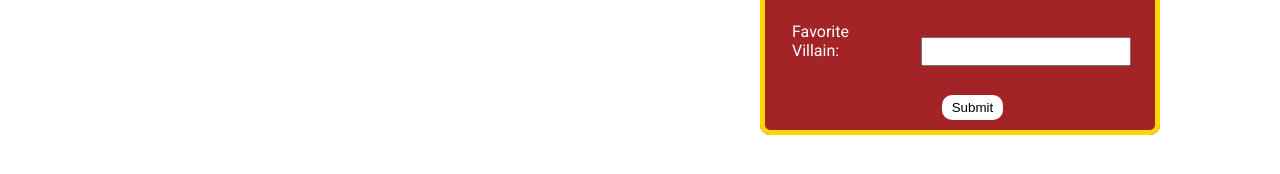
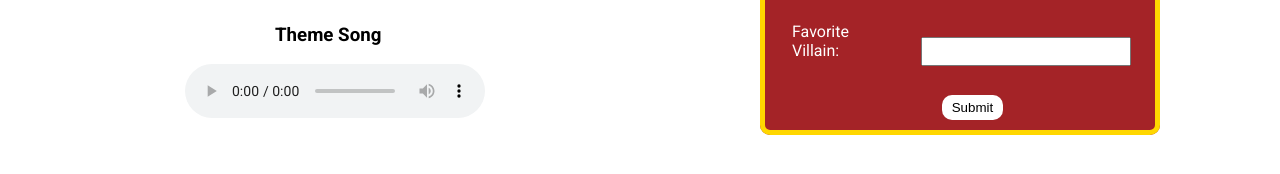
Before and after one commit to sbachma/MightyBytes, a plain HTML site: page index.html in a window 1280 px wide. Shown: the part 618-792 px from the top of the page. Drawn offline with Linux system fonts and the light colour scheme.

Commit message:
Theme Song Added

```diff
--- a/index.html
+++ b/index.html
@@ -76,6 +76,13 @@
     #submit-button:active {
         background: hsl(0, 0%, 90%);
     }
+    #themesong {
+      padding-left: 185px;
+      padding-top: 5%;
+    }
+    h3 {
+      margin-left: 90px;
+    }
     </style>
     <link rel="preconnect" href="https://fonts.googleapis.com" />
     <link rel="preconnect" href="https://fonts.gstatic.com" crossorigin />
@@ -105,6 +112,12 @@
           Indian Hills has chosen <span class="theme">Superheroes</span> as this year's theme. Our team, The Mighty Bytes, have chosen to bring Marvel Comics into the spotlight for this year's competition.
         </p>
         <img src="Photos/MB-Logo.png" id="Mighty-Bytes" />
+        <div id="themesong">
+          <h3>Theme Song</h3>
+        <audio controls>
+          <source src="MP3/Theme.mp3" type="audio/mp3">
+        </audio>
+      </div>
       </aside>
       <!--end colOne-->
       <aside id="colTwo">
```
Also changed, not shown: 1 other file.
